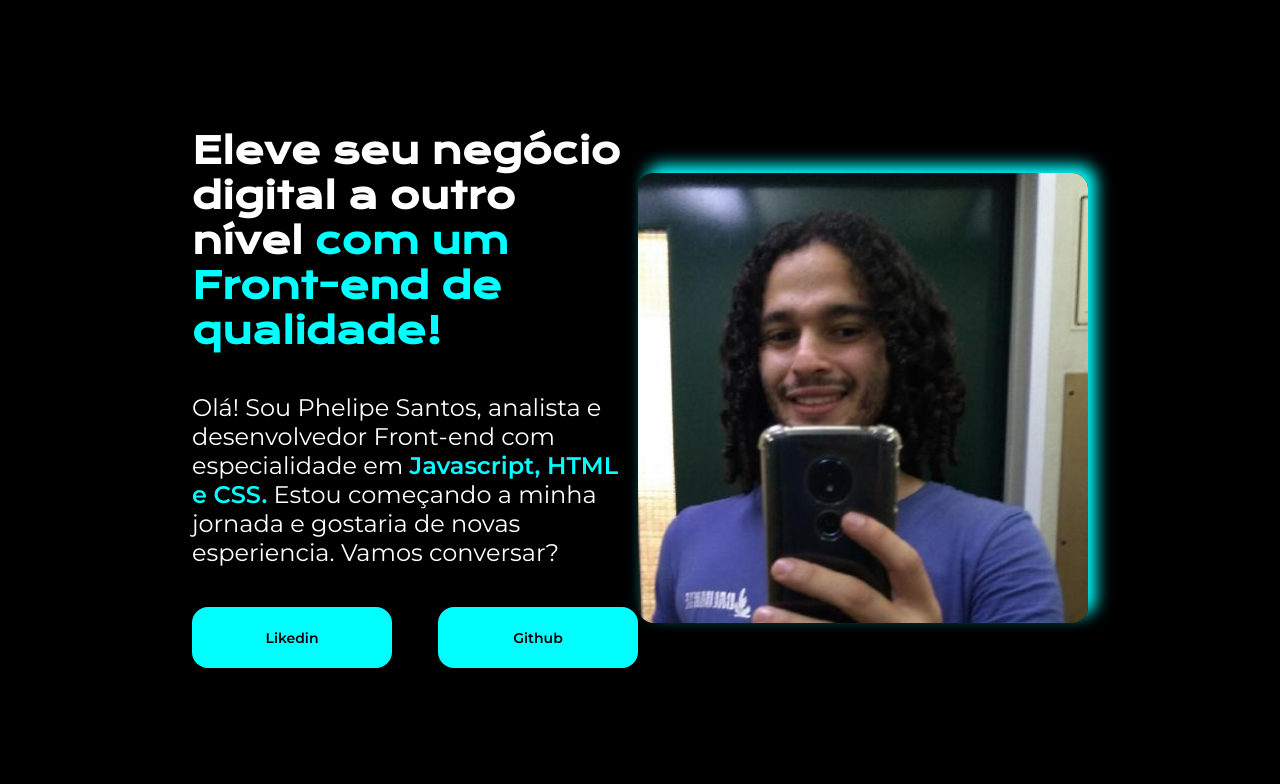
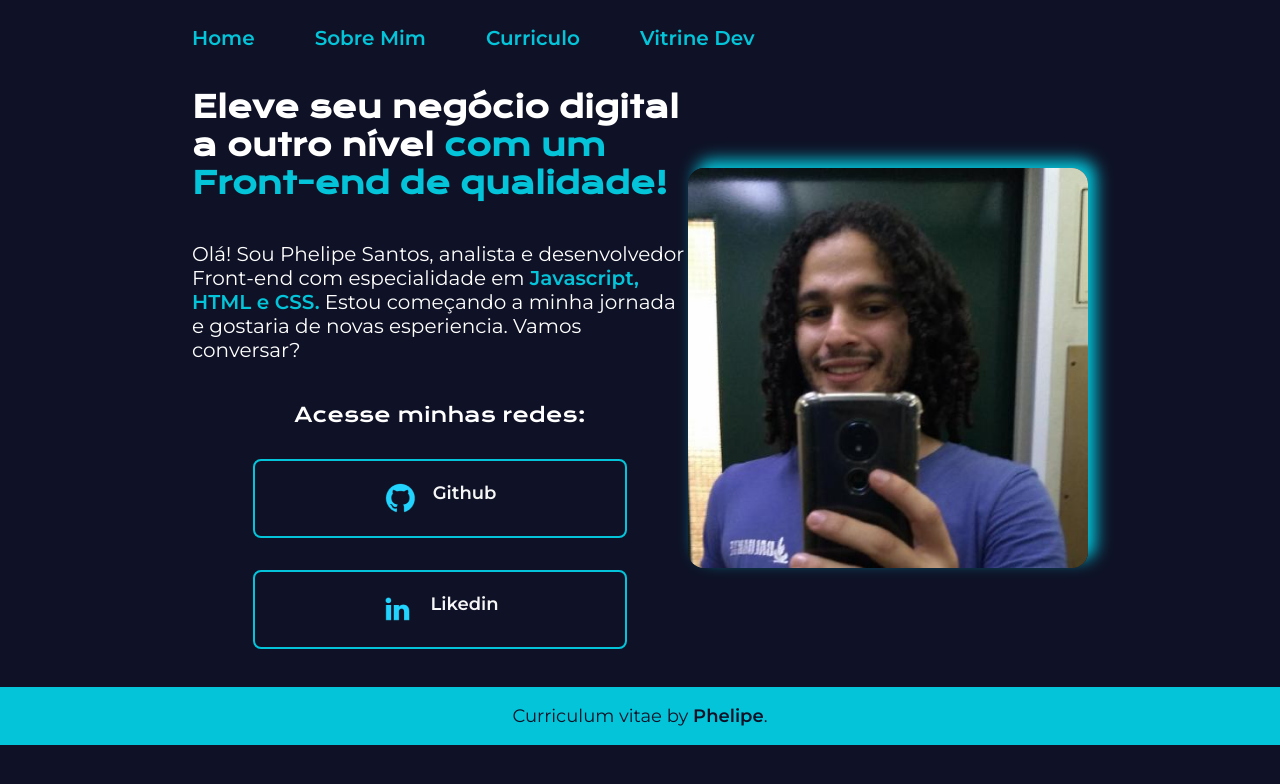
Before and after one commit to Phelipe97/portifolio-texte, a plain HTML site: page index.html in a window 1280 px wide. Drawn offline with nearby package versions, Linux system fonts and the light colour scheme.

Commit message:
Pagina concluida

```diff
--- a/index.html
+++ b/index.html
@@ -5,28 +5,45 @@
     <meta charset="UTF-8">
     <meta http-equiv="X-UA-Compatible" content="IE=edge">
     <meta name="viewport" content="width=device-width, initial-scale=1.0">
-    <link rel="stylesheet" href="style.css">
+    <link rel="stylesheet" href="styles/style.css">
     <title>Portifolio</title>
 </head>
 
 <body>
-    <header></header>
+    <header class="cabecalho">
+        <nav class="cabecalho__menu">
+            <a class="cabecalho__menu__link" href="index.html">Home</a>
+            <a class="cabecalho__menu__link" href="about.html">Sobre Mim</a>
+            <a class="cabecalho__menu__link" href="curriculo.html">Curriculo</a>
+            <a class="cabecalho__menu__link" href="https://cursos.alura.com.br/vitrinedev/phelipe-ph25">Vitrine Dev</a>
+        </nav>
+    </header>
     <main class="apresentacao">
         <section class="apresentacao__conteudo">
-            <h1 class="apresentacao__conteudo-titulo">Eleve seu negócio digital a outro nível <strong
-                    class="titulo-destaque">com um Front-end de
-                    qualidade!</strong></h1>
+            <h1 class="apresentacao__conteudo-titulo">Eleve seu negócio digital a outro nível
+                <strong class="conteudo-destaque">com um Front-end de qualidade!</strong>
+            </h1>
             <p class="apresentacao__conteudo-texto">Olá! Sou Phelipe Santos, analista e desenvolvedor Front-end com
                 especialidade em <strong class="conteudo-destaque">Javascript, HTML e CSS.</strong>
                 Estou começando a minha jornada e gostaria de novas esperiencia. Vamos conversar?</p>
             <div class="apresentacao__link">
-                <a class="apresentacao__link__botao"  href="https://www.linkedin.com/in/phelipe-santos-2b0455177">Likedin</a>
-                <a class="apresentacao__link__botao"  href="https://github.com/Phelipe97">Github</a>
+                <h2 class="apresentacao__link-titulo">Acesse minhas redes:</h2>
+                <a class="apresentacao__link__botao" href="https://github.com/Phelipe97">
+                    <img src="./assets/github.png" alt="logo do github">
+                    Github
+                </a>
+                <a class="apresentacao__link__botao" href="https://www.linkedin.com/in/phelipe-santos-2b0455177">
+                    <img src="./assets/linkedin.png" alt="logo do linkedin">
+                    Likedin
+                </a>
+
             </div>
         </section>
-        <img src="image.jpg" alt="Phelipe tirando selfie no elevador kkkk">
+        <img src="./assets/image.jpg" alt="Phelipe tirando selfie no elevador kkkk" class="perfil">
     </main>
-    <footer></footer>
+    <footer class="rodape">
+        <p>Curriculum vitae by <strong>Phelipe</strong>.</p>
+    </footer>
 
 </body>
 
--- a/style.css
+++ /dev/null
@@ -1,57 +0,0 @@
-@import url('https://fonts.googleapis.com/css2?family=Krona+One&family=Montserrat:wght@400;600&display=swap');
-
-*{
-    margin: 0;
-    padding: 0;
-}
-body{
-    height: 100vh;
-    box-sizing: border-box;
-    background: #000000;
-    color:#ffffff;
-}
-.apresentacao{
-    margin: 10% 15%;
-    display: flex;
-    align-items: center;
-    justify-content: space-between;
-}
-.apresentacao__conteudo{
-    width:615px;
-    display: flex;
-    flex-direction: column;
-    gap: 40px;
-}
-.apresentacao__conteudo-titulo{
-    font-size: 36px;
-    font-family: 'Krona One', sans-serif;
-}
-.apresentacao__conteudo-texto{
-    font-size: 24px;
-    font-family: 'Montserrat', sans-serif;
-}
-.titulo-destaque,.conteudo-destaque{
-    color: #00ffff ;
-}
-img{
-    height: 450px;
-    width: 450px;
-    border-radius: 16px;
-    box-shadow:0.5em -0.5em 1em #00ffff;
-}
-.apresentacao__link{
-    display: flex;
-    justify-content: space-between;
-}
-.apresentacao__link__botao{
-    width: 200px;
-    background: #00ffff;
-    font-size: 14px;
-    text-align: center;
-    padding: 21.5px 0;
-    color:#000000;
-    border-radius: 16px;
-    text-decoration: none;
-    font-family: 'Montserrat', sans-serif;
-    font-weight: 600;
-}
--- /dev/null
+++ b/styles/style.css
@@ -0,0 +1,112 @@
+@import url('https://fonts.googleapis.com/css2?family=Krona+One&family=Montserrat:wght@400;600&display=swap');
+
+
+
+:root{
+--branco:#ffffff;
+--preto-especial:#0F1226;
+--azul:#04C4D9;
+--branco-acinzentado:#f6f6f6;
+--preto-hover:#132240;
+--fonte-principal:'Montserrat','sans-serif';
+--fonte-secundaria:'Krona One', 'sans-serif';
+}
+
+*{
+    margin: 0;
+    padding: 0;
+}
+body{
+    box-sizing: border-box;
+    background:var(--preto-especial) ;
+    color:var(--branco);
+}
+.cabecalho{
+    padding: 2% 0% 0% 15%;
+}
+.cabecalho__menu{
+    display: flex;
+    gap: 60px;
+}
+.cabecalho__menu__link{
+    font-family:var(--fonte-principal) ;
+    font-size: 20px;
+    font-weight: 600;
+    color:var(--azul) ;
+    text-decoration: none;
+}
+.apresentacao{
+    padding: 3% 15%;
+    display: flex;
+    align-items: center;
+    justify-content: space-between;
+}
+.apresentacao__conteudo{
+    width:615px;
+    display: flex;
+    flex-direction: column;
+    gap: 40px;
+}
+.apresentacao__conteudo-titulo{
+    font-size: 30px;
+    font-family:var(--fonte-secundaria) ;
+}
+.apresentacao__conteudo-texto{
+    font-size: 20px;
+    font-family: var(--fonte-principal);
+}
+.apresentacao__link-titulo{
+    font-family:var(--fonte-secundaria) ;
+    font-size: 20px;
+    font-weight: 400;
+}
+.titulo-destaque,.conteudo-destaque{
+    color:var(--azul) ;
+}
+.perfil{
+    height: 400px;
+    width: 400px;
+    border-radius: 16px;
+    box-shadow:0.5em -0.5em 1em var(--azul);
+}
+.apresentacao__link{
+    display: flex;
+    flex-direction: column;
+    align-items: center;
+    justify-content: space-between;
+    gap: 32px;
+}
+.apresentacao__link__botao{
+    display: flex;
+    justify-content: center;
+    gap: 16px;
+    width: 370px;
+    border:2px solid var(--azul);
+    font-size: 18px;
+    text-align: center;
+    padding: 21.5px 0;
+    color:var(--branco-acinzentado);
+    border-radius: 8px;
+    text-decoration: none;
+    font-family: var(--fonte-principal);
+    font-weight: 600;
+}
+.apresentacao__link__botao:hover{
+    background-color:var(--preto-hover) ;
+    color:var(--azul);
+    padding: 3%;
+}
+.apresentacao__conteudo-certificado{
+    text-decoration: none;
+    font-family: var(--fonte-principal);
+    color:var(--branco-acinzentado);
+}
+.rodape{
+   font-family:var(--fonte-principal);
+   background-color: var(--azul);
+   color: var(--preto-especial);
+   padding: 18px;
+   text-align: center;
+   font-size: 18px;
+   font-weight:400;
+}
```
Also changed, not shown: about.html (added, +41 -0 lines), curriculo.html (added, +59 -0 lines), assets/Imagem.png (added), assets/github.png (added), assets/html.png (renamed from html.png), assets/image.jpg (renamed from image.jpg), assets/instagram.png (added), assets/linkedin.png (added), assets/twitch.png (added), assets/twitter.png (added).
